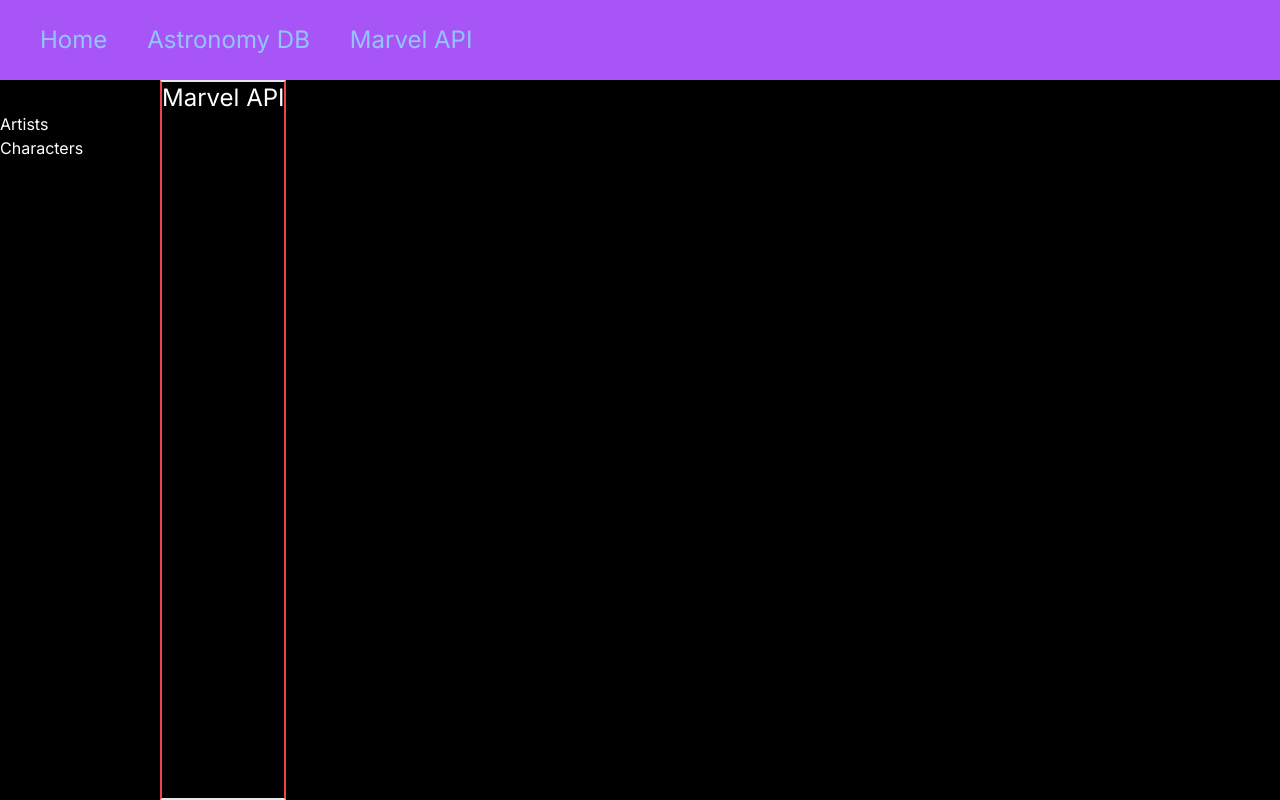
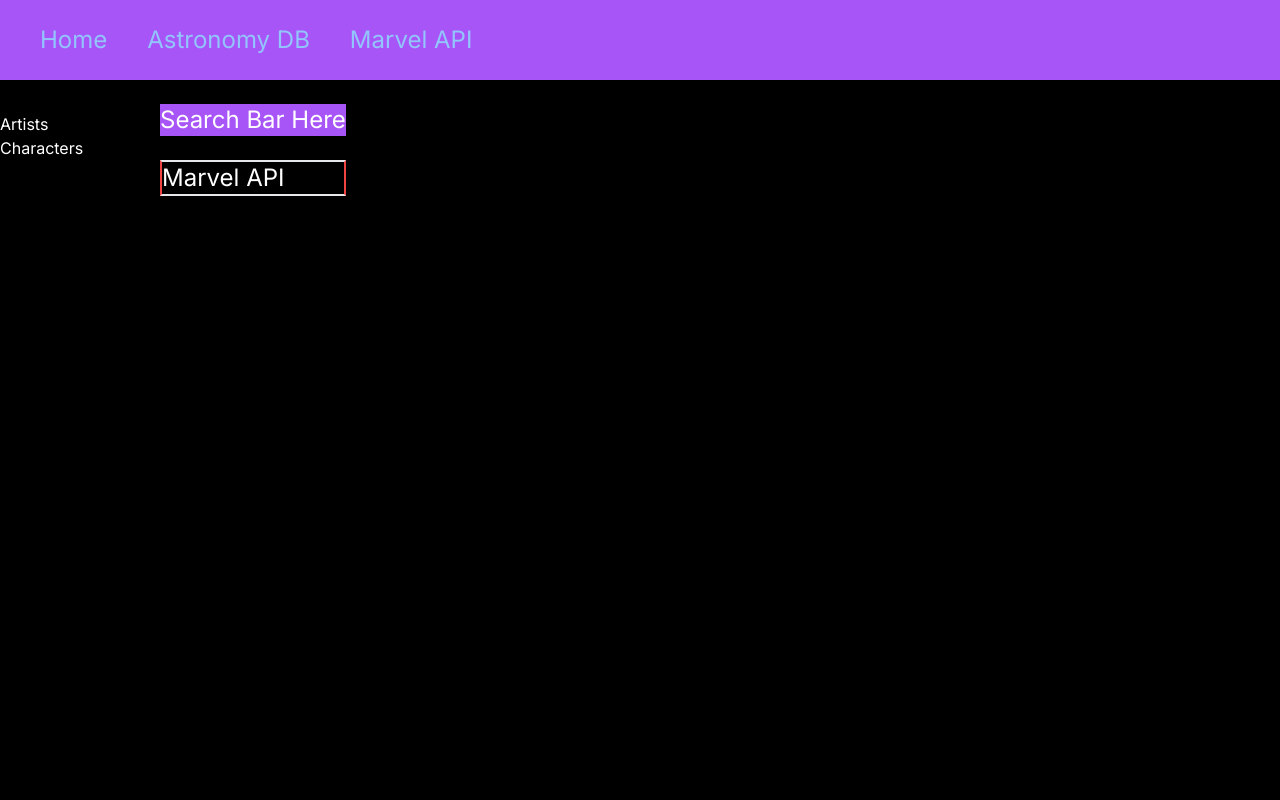
Before and after one commit to CelestialCoyote/next-portfolio, a Next.js app: page /marvel in a window 1280 px wide. Built offline with nearby package versions, Linux system fonts and the light colour scheme.

Commit message:
marvel characters layout adjustment

```diff
--- a/src/app/components/SideNav/page.jsx
+++ b/src/app/components/SideNav/page.jsx
@@ -4,7 +4,7 @@
 export default function SideNav({ navigation }) {
 
 	return (
-		<div className="bg-black w-40 pt-8 h-[calc(100vh-5rem)] ">
+		<div className="bg-black w-40 pt-8 h-[calc(100vh-5rem)]">
 			{navigation.map((item) => (
 				<Link
 					key={item.name}
--- a/src/app/marvel/characters/page.js
+++ b/src/app/marvel/characters/page.js
@@ -36,11 +36,7 @@
 
 	return (
 		<div className="flex flex-col">
-			<label
-				className="text-2xl text-blue-400"
-			>
-				Marvel Data
-			</label>
+
 			{/* <div className="mt-8">
 				{characters.map((character, index) => <p key={index}>{character.name}</p>)}
 			</div> */}
--- a/src/app/marvel/layout.js
+++ b/src/app/marvel/layout.js
@@ -23,9 +23,20 @@
 
 
 	return (
-		<div className="flex flex-row">
-			<SideNav navigation = {navigation}/>
-			{children}
+		<div className="flex">
+			<div className="self-start sticky top-20">
+				<SideNav navigation={navigation} />
+			</div>
+
+			<div className="flex flex-col">
+				<div className="flex justify-center h-20 sticky top-20 z-40">
+					<div className="flex justify-center items-center bg-purple-500 w-full mt-6 mb-6">
+						<label className="text-2xl">Search Bar Here</label>
+					</div>
+
+				</div>
+				{children}
+			</div>
 		</div>
 	);
 };
```
